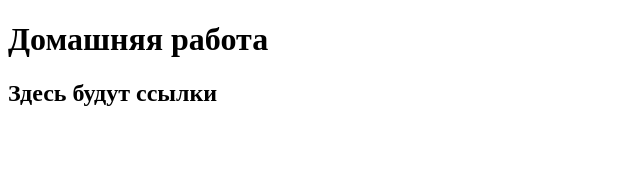
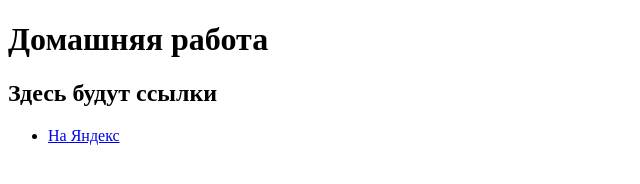
Before and after one commit to kanoldman/HomeWork1, a plain HTML site: page index.html in a window 1280 px wide. Shown: the full height of the page, 0-640 px from the left. Drawn offline with Linux system fonts and the light colour scheme.

Commit message:
Add yandex link

```diff
--- a/index.html
+++ b/index.html
@@ -14,6 +14,9 @@
 	</header>
 	<main>
 		<h2>Здесь будут ссылки</h2>
+		<ul>
+			<li><a href="https://ya.ru">На Яндекс</a></li>
+		</ul>
 	</main>
 </body>
 
```
